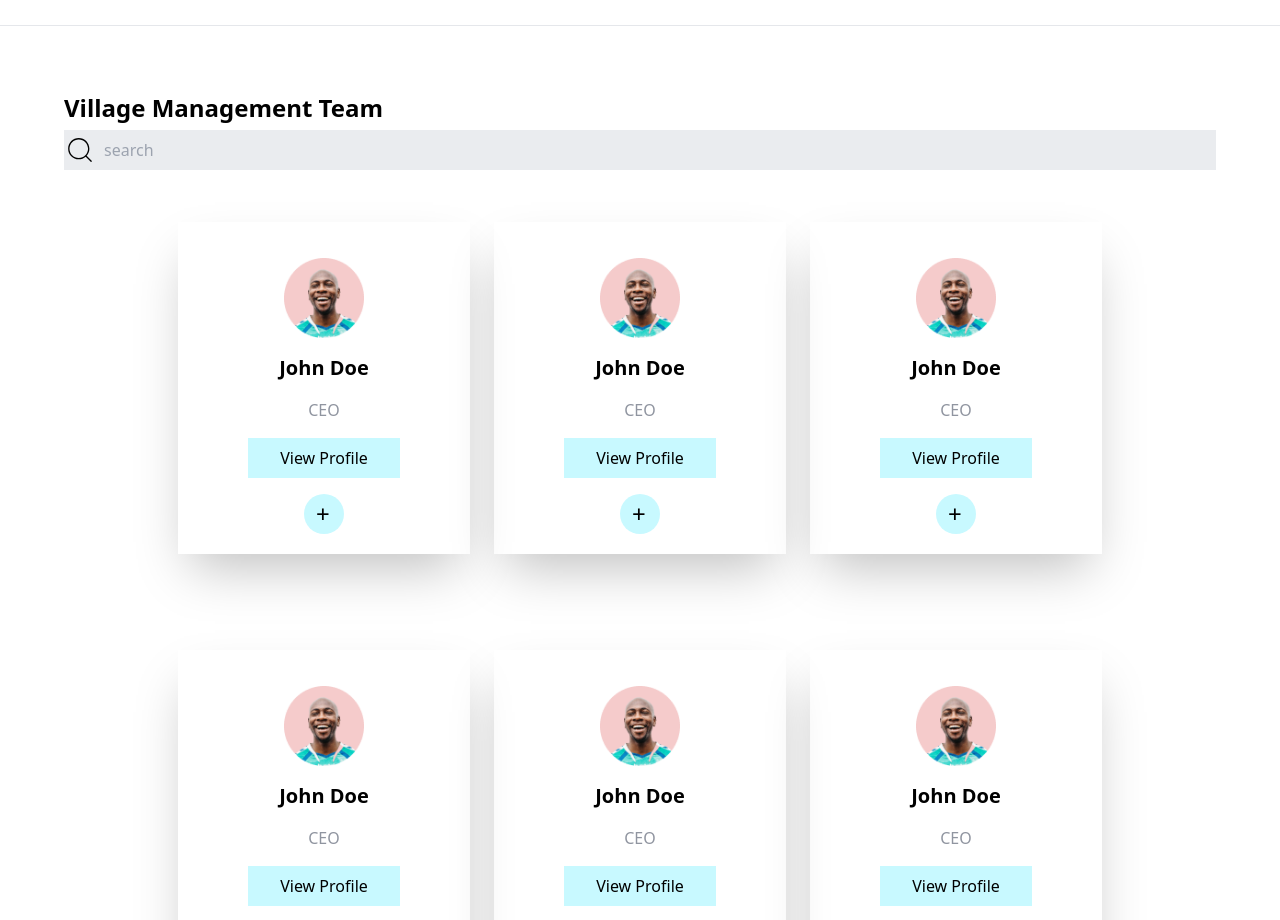
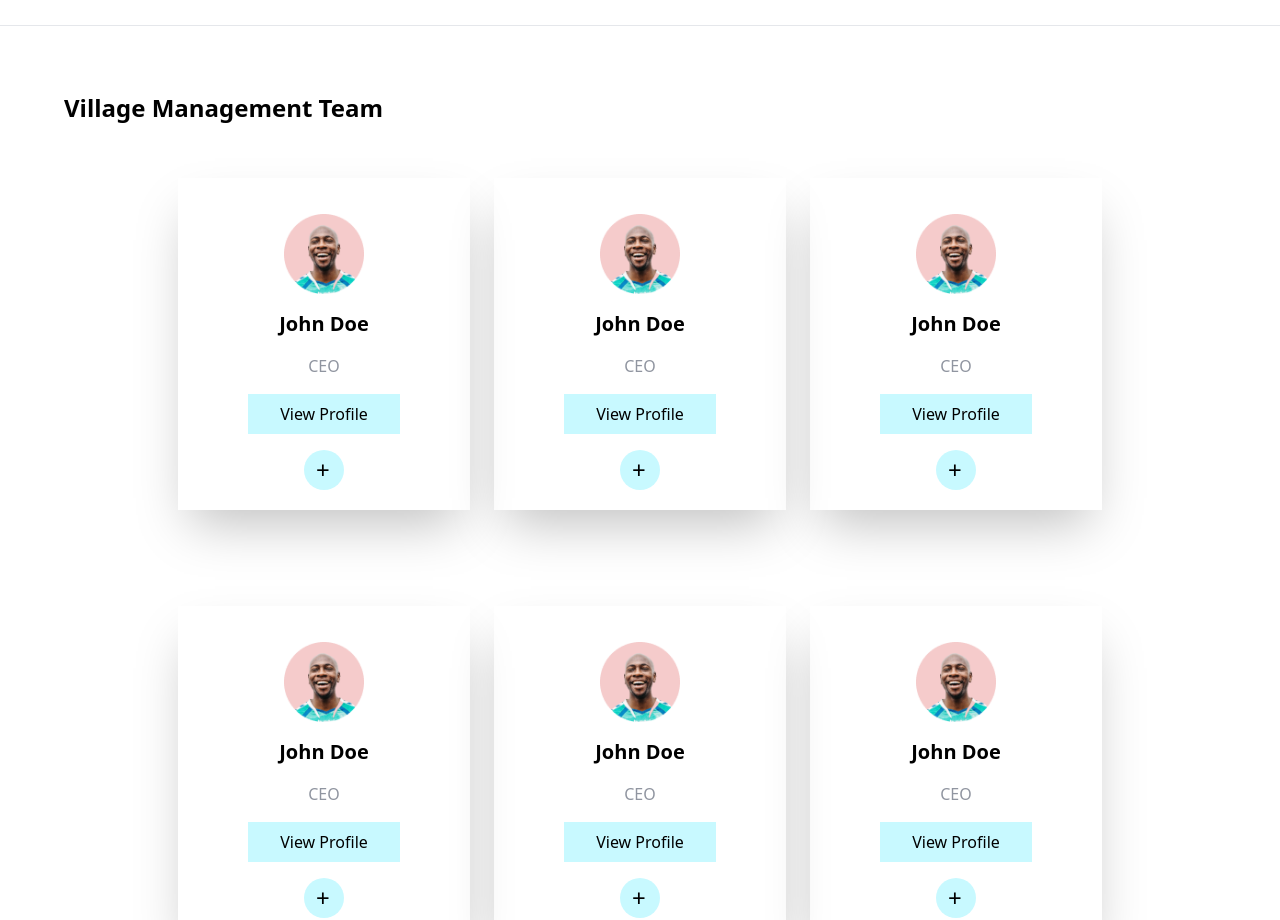
Before and after one commit to baobabpad-pilot/baobabpad_frontend_v0, a Next.js app: page /Baobabpad in a window 1280 px wide. Shown: the part 1700-2620 px from the top of the page. Built offline with nearby package versions, Linux system fonts and the light colour scheme.

Commit message:
(feat) comment the search input field

```diff
--- a/src/pages/Baobabpad.tsx
+++ b/src/pages/Baobabpad.tsx
@@ -138,10 +138,10 @@ const Baobabpad = () => {
           <div className="  p-4 flex flex-col gap-y-1 justify-center">
               <span className="font-bold text-600 text-[1.5rem]">Village Management Team</span>
 
-                    <form action="" className=" flex flex-row items-center  w-[100%] bg-[#EAECEF]  ">
+                    {/* <form action="" className=" flex flex-row items-center  w-[100%] bg-[#EAECEF]  ">
                     <CiSearch  className="text-[2rem]"/>
                         <input type="text" placeholder="search"   className="w-[90%] bg-[#EAECEF]  p-2"/>
-                    </form>
+                    </form> */}
 
                  {/*  start of profile cards */}
                  <div className=" px-4  flex gap-x-6  flex-wrap justify-center">
```
